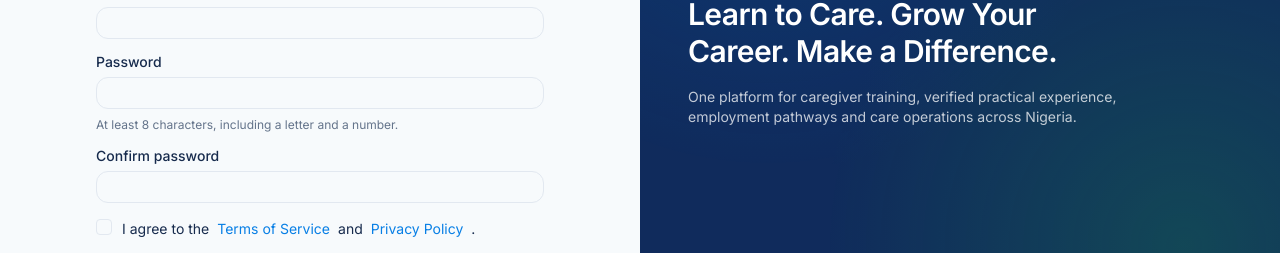
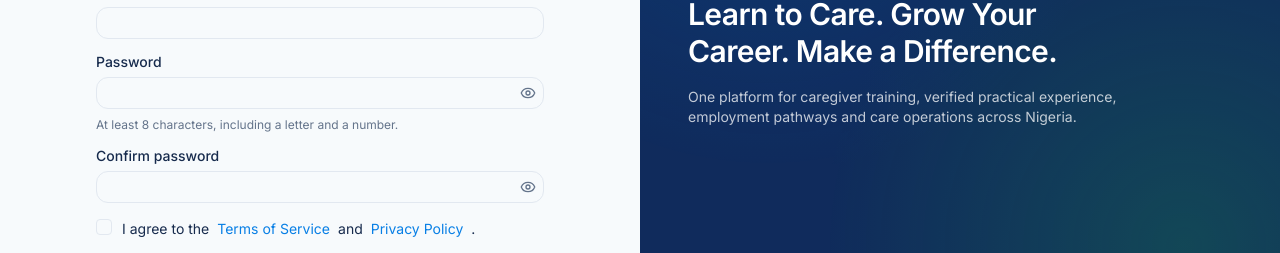
Before and after one commit to sheunfadey/CareBridge, a Next.js app: page /register in a window 1280 px wide. Shown: the part 355-608 px from the top of the page. Built offline with nearby package versions, Linux system fonts and the light colour scheme; no server answers.

Commit message:
Add password visibility toggles to auth forms

```diff
--- a/src/app/globals.css
+++ b/src/app/globals.css
@@ -223,6 +223,10 @@
 }
 
 @layer utilities {
+  .cb-loader-logo {
+    animation: carebridge-loader-logo 0.55s ease-out both;
+  }
+
   .cb-loader-line {
     animation: carebridge-loader-line 1.35s ease-in-out infinite;
   }
@@ -275,6 +279,17 @@
   }
 }
 
+@keyframes carebridge-loader-logo {
+  0% {
+    opacity: 0.7;
+    transform: scale(0.94);
+  }
+  100% {
+    opacity: 1;
+    transform: scale(1);
+  }
+}
+
 @keyframes carebridge-loader-line {
   0% {
     transform: translateX(-120%);
@@ -301,6 +316,12 @@
     opacity: 0.65;
   }
 
+  .cb-loader-logo {
+    animation: none;
+    opacity: 1;
+    transform: none;
+  }
+
   *,
   *::before,
   *::after {
--- a/src/components/feedback/carebridge-loader.tsx
+++ b/src/components/feedback/carebridge-loader.tsx
@@ -1,6 +1,6 @@
 import { cn } from "cn";
 
-import { AnimatedCareBridgeLogo } from "@/components/brand/animated-carebridge-logo";
+import { CareBridgeLogo } from "@/components/brand/carebridge-logo";
 import { brand } from "@/config/brand";
 
 type CareBridgeLoaderProps = {
@@ -35,11 +35,14 @@ export function CareBridgeLoader({
       />
 
       <div className="relative flex flex-col items-center px-6 text-center">
-        <AnimatedCareBridgeLogo
-          size={compact ? "lg" : "xl"}
-          tone="onDark"
-          showTagline
-        />
+        <div className="cb-loader-logo">
+          <CareBridgeLogo
+            variant="stacked"
+            size={compact ? "lg" : "xl"}
+            tone="onDark"
+            showTagline
+          />
+        </div>
 
         <div className="mt-8 h-px w-44 overflow-hidden rounded-full bg-white/15">
           <span className="cb-loader-line block h-full w-1/3 rounded-full bg-gradient-to-r from-brand-blue via-brand-bright-blue to-brand-green" />
--- a/src/components/feedback/initial-brand-splash.tsx
+++ b/src/components/feedback/initial-brand-splash.tsx
@@ -12,7 +12,7 @@ export function InitialBrandSplash() {
   const [visible, setVisible] = useState(true);
 
   useEffect(() => {
-    const timer = window.setTimeout(() => setVisible(false), 1800);
+    const timer = window.setTimeout(() => setVisible(false), 1400);
     return () => window.clearTimeout(timer);
   }, []);
 
--- /dev/null
+++ b/src/components/ui/password-input.tsx
@@ -0,0 +1,36 @@
+"use client";
+
+import * as React from "react";
+import { EyeIcon, EyeOffIcon } from "lucide-react";
+import { cn } from "cn";
+
+import { Input } from "@/components/ui/input";
+
+export function PasswordInput({
+  className,
+  ...props
+}: React.ComponentProps<"input">) {
+  const [visible, setVisible] = React.useState(false);
+
+  return (
+    <div className="relative">
+      <Input
+        {...props}
+        type={visible ? "text" : "password"}
+        className={cn("pr-10", className)}
+      />
+      <button
+        type="button"
+        onClick={() => setVisible((current) => !current)}
+        aria-label={visible ? "Hide password" : "Show password"}
+        className="absolute right-0.5 top-1/2 inline-flex size-7 -translate-y-1/2 items-center justify-center rounded-md text-muted-foreground transition hover:bg-muted hover:text-foreground focus-visible:outline-none focus-visible:ring-2 focus-visible:ring-ring"
+      >
+        {visible ? (
+          <EyeOffIcon className="size-4" aria-hidden="true" />
+        ) : (
+          <EyeIcon className="size-4" aria-hidden="true" />
+        )}
+      </button>
+    </div>
+  );
+}
--- a/src/features/auth/components/login-form.tsx
+++ b/src/features/auth/components/login-form.tsx
@@ -8,6 +8,7 @@ import { zodResolver } from "@hookform/resolvers/zod";
 
 import { Button } from "@/components/ui/button";
 import { Input } from "@/components/ui/input";
+import { PasswordInput } from "@/components/ui/password-input";
 import { Label } from "@/components/ui/label";
 import {
   AuthCard,
@@ -105,9 +106,8 @@ export function LoginForm() {
               Forgot password?
             </Link>
           </div>
-          <Input
+          <PasswordInput
             id="password"
-            type="password"
             autoComplete="current-password"
             aria-invalid={Boolean(errors.password)}
             {...register("password")}
--- a/src/features/auth/components/register-form.tsx
+++ b/src/features/auth/components/register-form.tsx
@@ -8,6 +8,7 @@ import { zodResolver } from "@hookform/resolvers/zod";
 
 import { Button } from "@/components/ui/button";
 import { Input } from "@/components/ui/input";
+import { PasswordInput } from "@/components/ui/password-input";
 import { Label } from "@/components/ui/label";
 import { Checkbox } from "@/components/ui/checkbox";
 import {
@@ -112,9 +113,8 @@ export function RegisterForm() {
 
         <div className="space-y-2">
           <Label htmlFor="password">Password</Label>
-          <Input
+          <PasswordInput
             id="password"
-            type="password"
             autoComplete="new-password"
             aria-invalid={Boolean(errors.password)}
             {...register("password")}
@@ -133,9 +133,8 @@ export function RegisterForm() {
 
         <div className="space-y-2">
           <Label htmlFor="confirmPassword">Confirm password</Label>
-          <Input
+          <PasswordInput
             id="confirmPassword"
-            type="password"
             autoComplete="new-password"
             aria-invalid={Boolean(errors.confirmPassword)}
             {...register("confirmPassword")}
--- a/src/features/auth/components/reset-password-form.tsx
+++ b/src/features/auth/components/reset-password-form.tsx
@@ -7,7 +7,7 @@ import { useForm } from "react-hook-form";
 import { zodResolver } from "@hookform/resolvers/zod";
 
 import { Button } from "@/components/ui/button";
-import { Input } from "@/components/ui/input";
+import { PasswordInput } from "@/components/ui/password-input";
 import { Label } from "@/components/ui/label";
 import {
   AuthCard,
@@ -67,9 +67,8 @@ export function ResetPasswordForm() {
 
         <div className="space-y-2">
           <Label htmlFor="password">New password</Label>
-          <Input
+          <PasswordInput
             id="password"
-            type="password"
             autoComplete="new-password"
             aria-invalid={Boolean(errors.password)}
             {...register("password")}
@@ -83,9 +82,8 @@ export function ResetPasswordForm() {
 
         <div className="space-y-2">
           <Label htmlFor="confirmPassword">Confirm new password</Label>
-          <Input
+          <PasswordInput
             id="confirmPassword"
-            type="password"
             autoComplete="new-password"
             aria-invalid={Boolean(errors.confirmPassword)}
             {...register("confirmPassword")}
```
